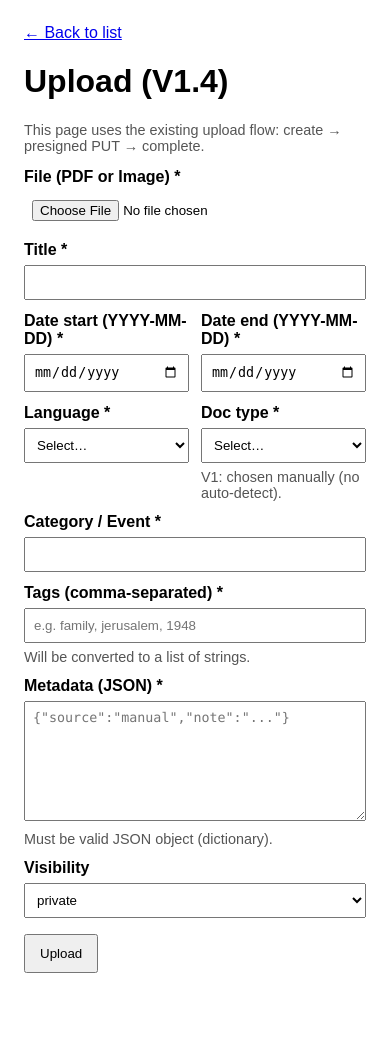
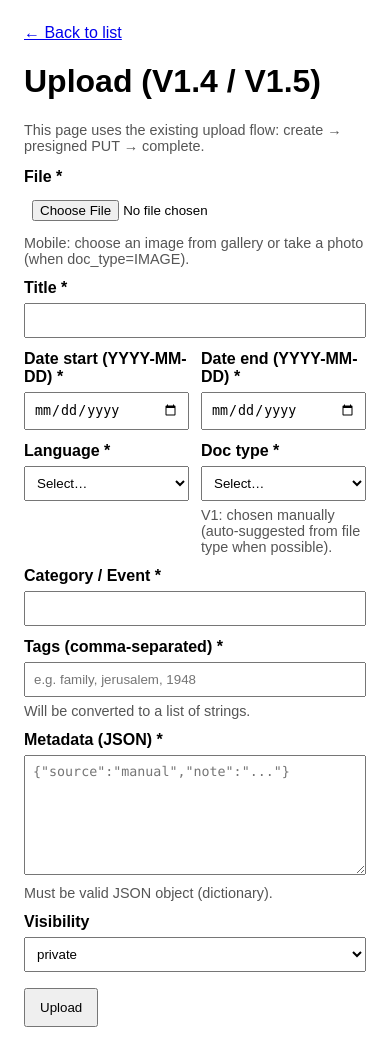
Before and after one commit to Yael-Shi/VS_Archive, a Django app: template app/backend/documents/templates/documents/upload.html in a window 390 px wide. Before the commit the page ends 973 px from the top, so only its background shows below. Run offline with Django 5.2, Linux system fonts and the light colour scheme; the template is opened without the code that fills it, so the values that code supplies are empty.

Commit message:
v1.5 uploading from mobile
Signed-off-by: Yael Shifman <yael.080@gmail.com>

```diff
--- a/app/backend/documents/templates/documents/upload.html
+++ b/app/backend/documents/templates/documents/upload.html
@@ -23,7 +23,7 @@
     <a href="/api/ui/documents/">← Back to list</a>
   </div>
 
-  <h1>Upload (V1.4)</h1>
+  <h1>Upload (V1.4 / V1.5)</h1>
 
   <p class="hint">
     This page uses the existing upload flow: create → presigned PUT → complete.
@@ -32,8 +32,17 @@
   <div id="msg" class=""></div>
 
   <form id="uploadForm">
-    <label for="file">File (PDF or Image) *</label>
+    <label for="file">File *</label>
+    <!--
+      V1.5 (precise):
+      - If doc_type=IMAGE: allow image/* and enable camera capture on mobile.
+      - If doc_type=PDF: allow application/pdf and disable capture.
+      The input is updated dynamically by JS (keeps PDF support intact).
+    -->
     <input id="file" name="file" type="file" required />
+    <div class="hint">
+      Mobile: choose an image from gallery or take a photo (when doc_type=IMAGE).
+    </div>
 
     <label for="title">Title *</label>
     <input id="title" name="title" type="text" required />
@@ -67,7 +76,7 @@
           <option value="PDF">PDF</option>
           <option value="IMAGE">IMAGE</option>
         </select>
-        <div class="hint">V1: chosen manually (no auto-detect).</div>
+        <div class="hint">V1: chosen manually (auto-suggested from file type when possible).</div>
       </div>
     </div>
 
@@ -97,6 +106,9 @@
   const form = document.getElementById("uploadForm");
   const msgEl = document.getElementById("msg");
   const submitBtn = document.getElementById("submitBtn");
+
+  const fileEl = document.getElementById("file");
+  const docTypeEl = document.getElementById("doc_type");
 
   function setMessage(kind, text) {
     msgEl.className = kind;
@@ -137,11 +149,45 @@
     return data;
   }
 
+  function isMobileBrowser() {
+    // Heuristic: enough for V1.
+    const ua = navigator.userAgent || "";
+    return /Android|iPhone|iPad|iPod/i.test(ua);
+  }
+
+  function applyFileInputMode() {
+    // V1.5 precise behavior:
+    // - IMAGE: accept images, enable capture on mobile
+    // - PDF: accept pdf only, disable capture
+    const dt = docTypeEl.value;
+
+    if (dt === "IMAGE") {
+      fileEl.setAttribute("accept", "image/*");
+      if (isMobileBrowser()) {
+        // Best-effort: ask for back camera on mobile browsers that support it.
+        fileEl.setAttribute("capture", "environment");
+      } else {
+        fileEl.removeAttribute("capture");
+      }
+    } else if (dt === "PDF") {
+      fileEl.setAttribute("accept", "application/pdf");
+      fileEl.removeAttribute("capture");
+    } else {
+      // Unknown/empty: allow both, no capture.
+      fileEl.setAttribute("accept", "application/pdf,image/*");
+      fileEl.removeAttribute("capture");
+    }
+  }
+
+  // Initialize and update when doc_type changes
+  applyFileInputMode();
+  docTypeEl.addEventListener("change", () => applyFileInputMode());
+
   form.addEventListener("submit", async (e) => {
     e.preventDefault();
     setMessage("", "");
 
-    const file = document.getElementById("file").files[0];
+    const file = fileEl.files[0];
     if (!file) {
       setMessage("error", "File is required.");
       return;
@@ -151,7 +197,7 @@
     const date_start = document.getElementById("date_start").value;
     const date_end = document.getElementById("date_end").value;
     const language = document.getElementById("language").value;
-    const doc_type = document.getElementById("doc_type").value;
+    const doc_type = docTypeEl.value;
     const category_event = document.getElementById("category_event").value.trim();
     const tagsRaw = document.getElementById("tags").value;
     const visibility = document.getElementById("visibility").value || "private";
@@ -254,15 +300,17 @@
   });
 
   // Optional usability: if user selects a file and doc_type is empty, auto-suggest without enforcing.
-  document.getElementById("file").addEventListener("change", (e) => {
+  fileEl.addEventListener("change", (e) => {
     const f = e.target.files[0];
     if (!f) return;
-    const docTypeEl = document.getElementById("doc_type");
     if (docTypeEl.value) return;
 
     const mt = (f.type || "").toLowerCase();
     if (mt === "application/pdf") docTypeEl.value = "PDF";
     else if (mt.startsWith("image/")) docTypeEl.value = "IMAGE";
+
+    // Ensure accept/capture matches the chosen doc_type
+    applyFileInputMode();
   });
 </script>
 
--- a/app/backend/vs_archive/settings.py
+++ b/app/backend/vs_archive/settings.py
@@ -121,3 +121,7 @@ LOGIN_REDIRECT_URL = "/api/ui/documents/"
 
 # Where to redirect after logout (optional but recommended)
 LOGOUT_REDIRECT_URL = "/accounts/login/"
+
+CSRF_TRUSTED_ORIGINS = [
+    "https://*.ngrok-free.dev",
+]
```
